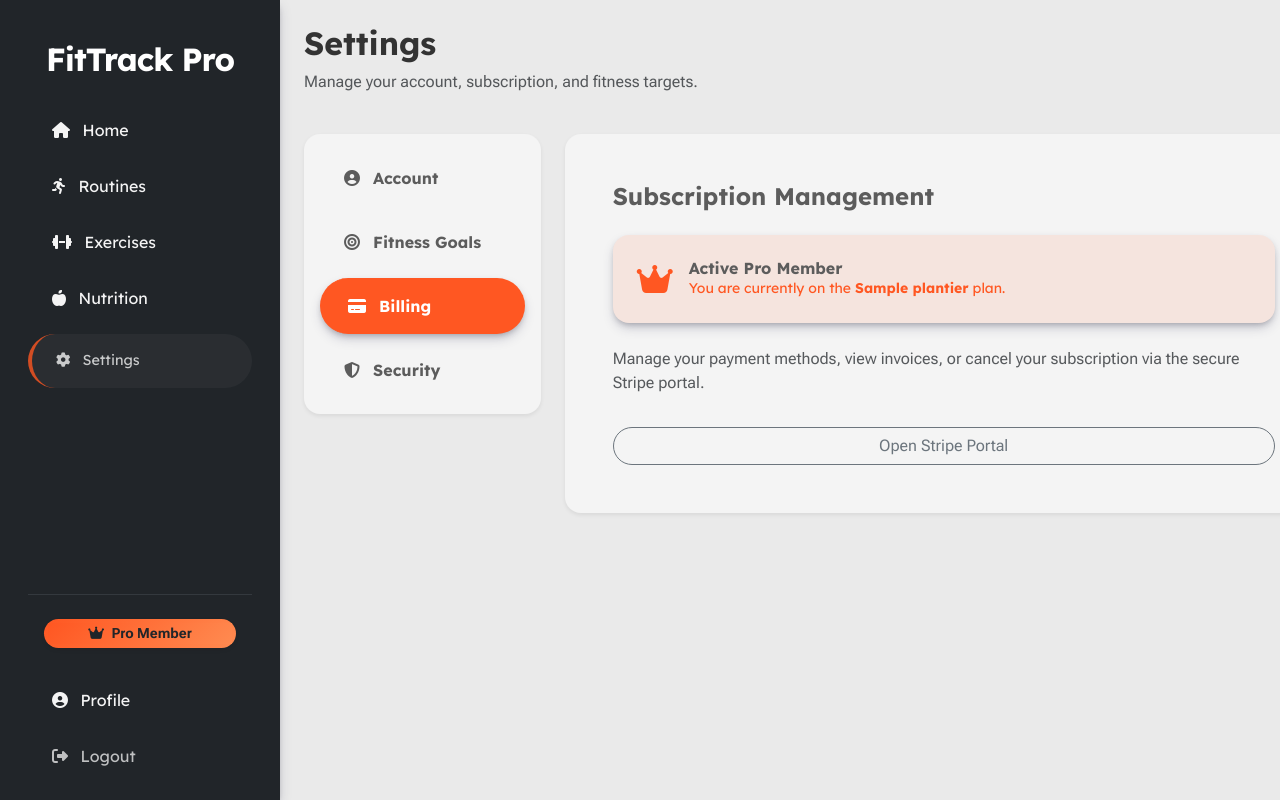
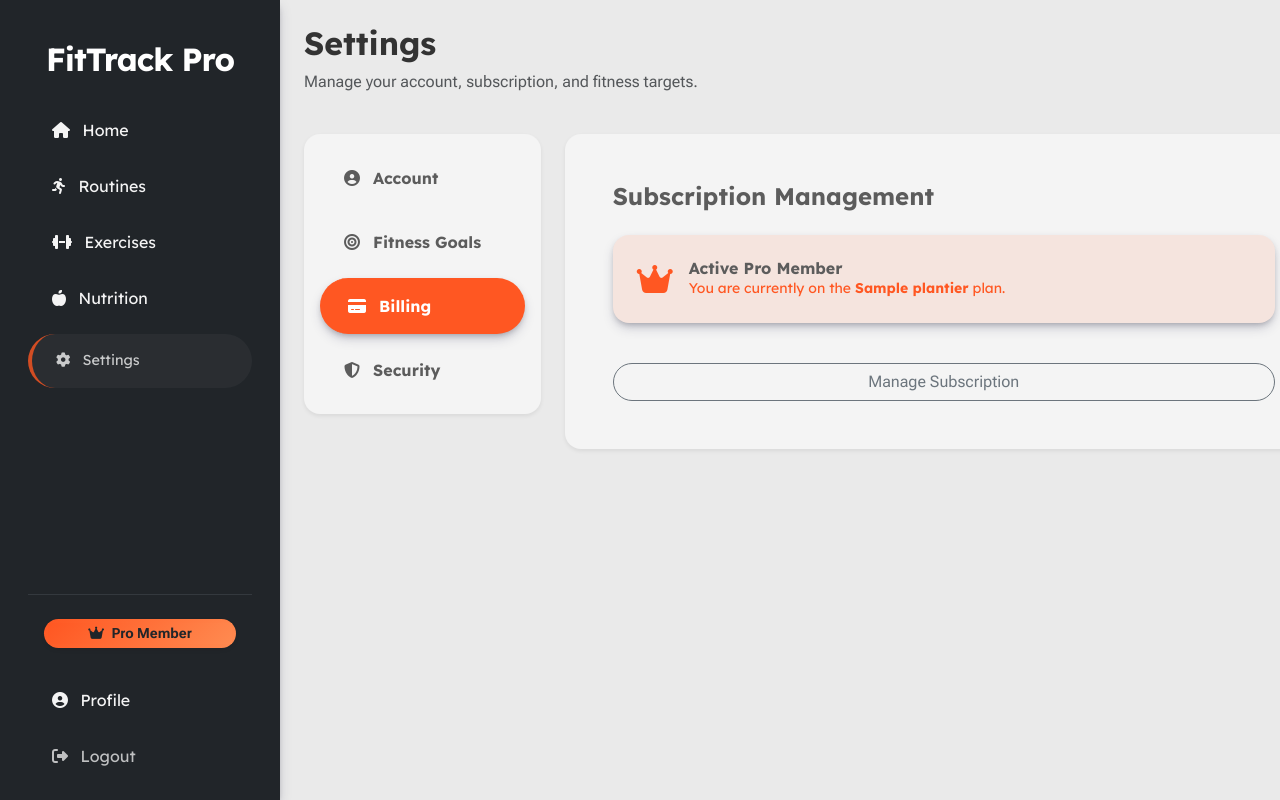
Before and after one commit to mlucasmichel/FitTrack-Pro, a Django app: page /accounts/settings/ in a window 1280 px wide, after a click on "Billing"; the page is wider, and only the part inside the window is pictured. Run offline with Django 5.2, Linux system fonts and the light colour scheme; a user stored in the database is signed in; tables that the repository leaves empty hold one stand-in row (values such as "Sample post"); parts of the project's set-up code (start-up, migrations or seed data) failed here and were passed over; some libraries are stand-ins or nearby versions.

Commit message:
Update subscription management button label for clarity

```diff
--- a/accounts/templates/accounts/settings.html
+++ b/accounts/templates/accounts/settings.html
@@ -100,8 +100,7 @@
                                     </div>
                                 </div>
                             </div>
-                            <p class="text-muted">Manage your payment methods, view invoices, or cancel your subscription via the secure Stripe portal.</p>
-                            <a href="{% url 'manage_subscription' %}" class="btn btn-outline-secondary rounded-pill px-4 mt-3">Open Stripe Portal</a>
+                            <a href="{% url 'manage_subscription' %}" class="btn btn-outline-secondary rounded-pill px-4 mt-3">Manage Subscription</a>
                         {% else %}
                             <p class="text-muted">You are currently on the Free plan. Upgrade to unlock all premium features.</p>
                             <a href="{% url 'pricing' %}" class="btn btn-brand-primary rounded-pill px-4">View Pricing Plans</a>
```
